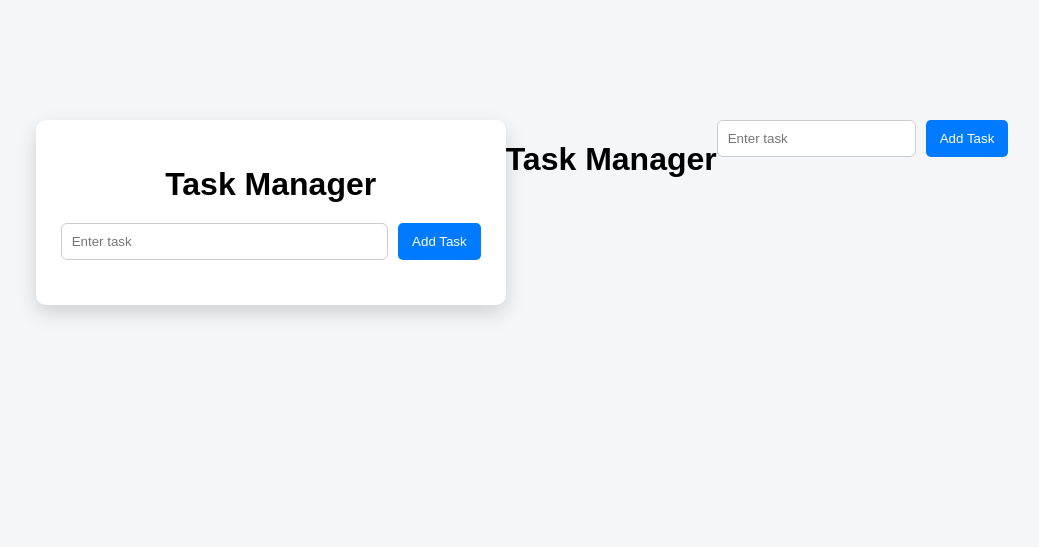
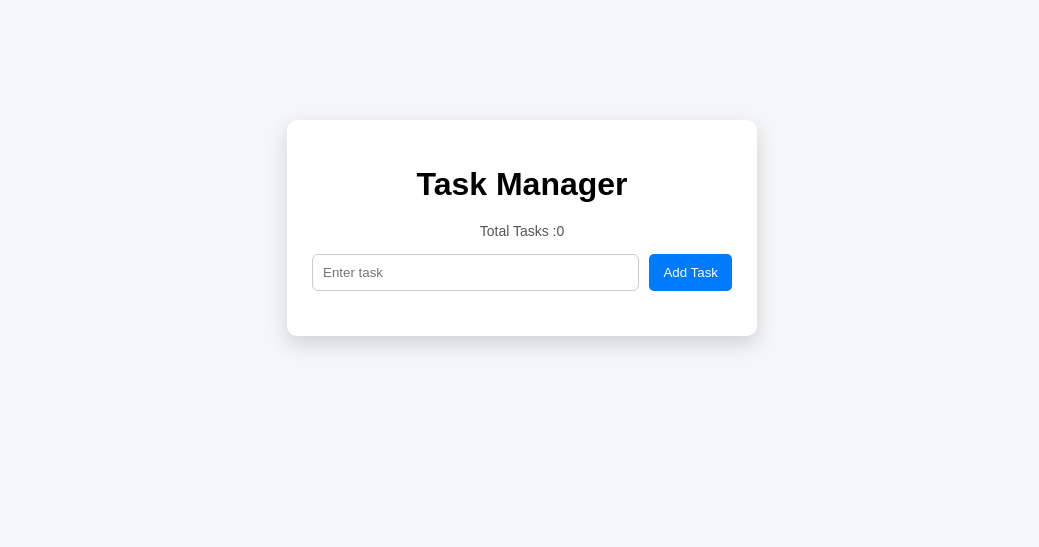
Before and after one commit to harshap0/flask-task-manager, a Flask app: page / in a window 1280 px wide. Shown: the top 547 px of the page, without its empty margins (118-1157 px from the left). Run offline with Flask 3, Linux system fonts and the light colour scheme; data that the repository does not hold is empty.

Commit message:
Prepare for deployement

```diff
--- a/app.py
+++ b/app.py
@@ -9,7 +9,7 @@
     cursor.execute("""
         CREATE TABLE IF NOT EXISTS tasks (
             id INTEGER PRIMARY KEY AUTOINCREMENT,
-            content TEXT NOT NULL
+            content TEXT NOT NULL,completed INTEGER DEFAULT 0
         )
     """)
     conn.commit()
@@ -19,7 +19,7 @@
 def index():
     conn = sqlite3.connect("tasks.db")
     cursor = conn.cursor()
-    cursor.execute("SELECT * FROM tasks")
+    cursor.execute("SELECT * FROM tasks ORDER BY completed ASC, id DESC")
     tasks = cursor.fetchall()
     conn.close()
     return render_template("index.html", tasks=tasks)
@@ -42,6 +42,26 @@
     conn.commit()
     conn.close()
     return redirect("/")
+@app.route("/complete/<int:id>")
+def complete(id):
+    conn=sqlite3.connect("tasks.db")
+    cursor=conn.cursor()
+    cursor.execute("SELECT completed FROM  tasks WHERE id = ?" ,(id,))
+    row=cursor.fetchone()
+
+    if row is None:
+        conn.close()
+        return redirect("/")
+
+    current_status=row[0]
+    new_status=0 if current_status==1 else 1
+    cursor.execute("UPDATE tasks SET completed = ? WHERE id=?",
+    (new_status, id))
+
+    conn.commit()
+    conn.close()
+
+    return redirect("/")
 
 if __name__ == "__main__":
     init_db()
--- a/static/style.css
+++ b/static/style.css
@@ -1,4 +1,81 @@
+/* Background */
 body {
+    font-family: 'Segoe UI', Tahoma, Geneva, Verdana, sans-serif;
+    background: linear-gradient(to right, #4e73df, #1cc88a);
+    margin: 0;
+    padding: 0;
+    display: flex;
+    justify-content: center;
+    align-items: center;
+    height: 100vh;
+}
+
+/* Main container */
+.container {
+    background: white;
+    padding: 30px;
+    border-radius: 12px;
+    width: 400px;
+    box-shadow: 0 8px 20px rgba(0, 0, 0, 0.2);
+}
+
+/* Title */
+h1 {
+    text-align: center;
+    margin-bottom: 20px;
+}
+
+/* Input */
+input[type="text"] {
+    width: 70%;
+    padding: 10px;
+    border: 1px solid #ccc;
+    border-radius: 6px;
+}
+
+/* Add button */
+button {
+    padding: 10px 15px;
+    background-color: #4e73df;
+    border: none;
+    color: white;
+    border-radius: 6px;
+    cursor: pointer;
+    transition: 0.3s;
+}
+
+button:hover {
+    background-color: #2e59d9;
+}
+
+/* Task list */
+ul {
+    list-style: none;
+    padding: 0;
+    margin-top: 20px;
+}
+
+li {
+    padding: 10px;
+    background: #f8f9fc;
+    margin-bottom: 10px;
+    border-radius: 6px;
+    display: flex;
+    justify-content: space-between;
+    align-items: center;
+}
+
+/* Completed task */
+.completed {
+    text-decoration: line-through;
+    color: gray;
+}
+
+/* Icons */
+a {
+    text-decoration: none;
+    margin-left: 8px;
+}body {
     font-family: "Segoe UI", Arial, sans-serif;
     background: #f4f6f8;
     display: flex;
@@ -132,3 +209,31 @@
     text-decoration: none;
     font-weight: bold;
 }
+
+/* Task Counter */
+.counter {
+    text-align: center;
+    margin-bottom: 15px;
+    color: #555;
+    font-size: 14px;
+}
+
+/* Delete button */
+.delete {
+    color: #e11d48;
+    font-weight: bold;
+    text-decoration: none;
+    margin-left: 10px;
+}
+
+.delete:hover {
+    color: #be123c;
+    transform: scale(1.2);
+}
+
+/* Completed task */
+.completed {
+    text-decoration: line-through;
+    color: gray;
+    opacity: 0.7;
+}
--- a/templates/index.html
+++ b/templates/index.html
@@ -8,6 +8,7 @@
 
 <div class="container">
     <h1>Task Manager</h1>
+    <p class="counter"> Total Tasks :{{ tasks|length }}</p>
 
     <form action="/add" method="POST">
         <input type="text" name="content" placeholder="Enter task" required>
@@ -17,7 +18,12 @@
     <ul>
         {% for task in tasks %}
         <li>
-            {{ task[1] }}
+            {% if task[2] == 1 %}
+                <span class="completed">{{ task[1] }}</span>
+            {% else %}
+                <span>{{ task[1] }}</span>
+                <a href="/complete/{{ task[0] }}">✔</a>
+            {% endif %}
             <a href="/delete/{{ task[0] }}">❌</a>
         </li>
         {% endfor %}
@@ -25,26 +31,4 @@
 </div>
 
 </body>
-</html><!DOCTYPE html>
-<html>
-<head>
-    <title>Flask Task Manager</title>
-</head>
-<body>
-    <h1>Task Manager</h1>
-
-    <form action="/add" method="post">
-        <input type="text" name="content" placeholder="Enter task" required>
-        <button type="submit">Add Task</button>
-    </form>
-
-    <ul>
-        {% for task in tasks %}
-            <li>
-                {{ task[1] }}
-                <a href="/delete/{{ task[0] }}">❌</a>
-            </li>
-        {% endfor %}
-    </ul>
-</body>
 </html>
```
Also changed, not shown: requirements.txt (added, +9 -0 lines), 1 other file.
